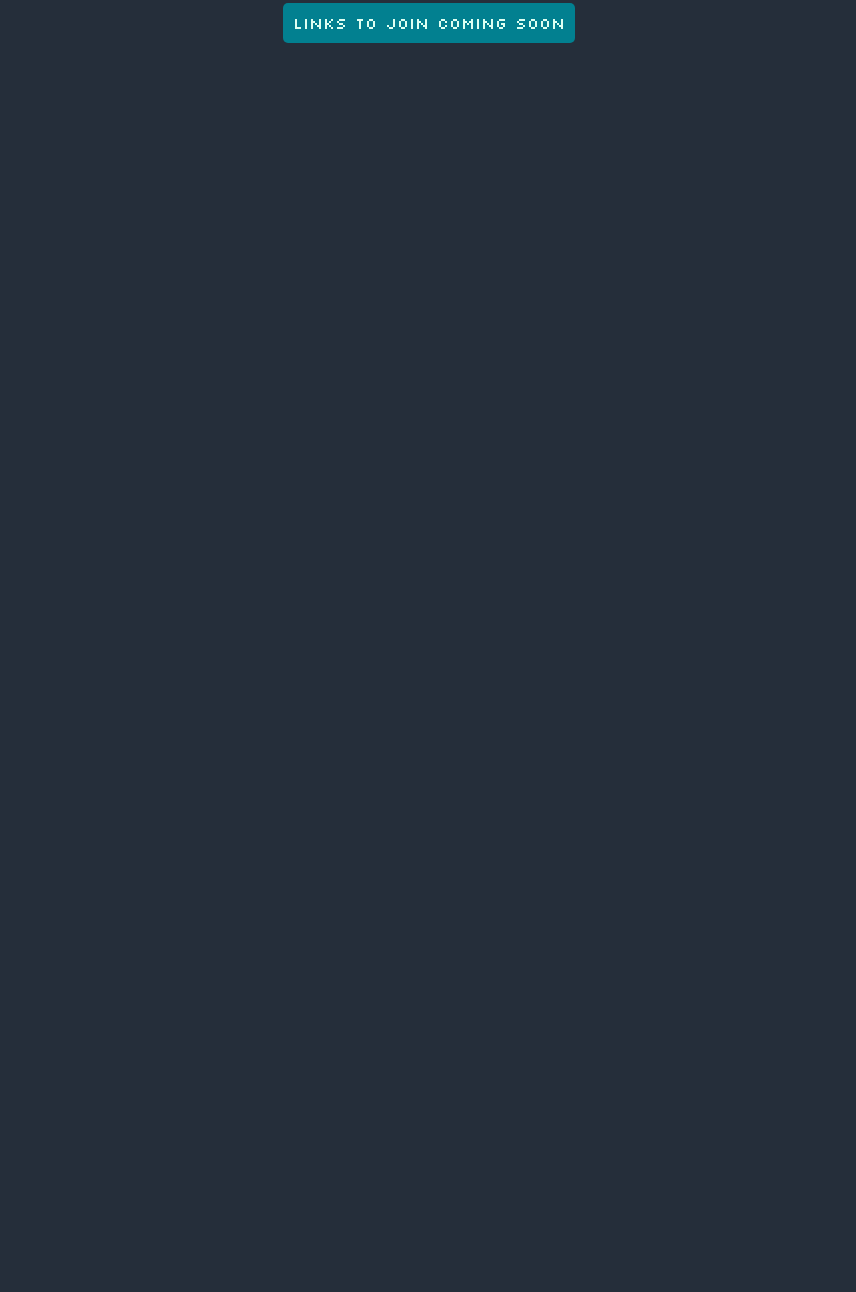
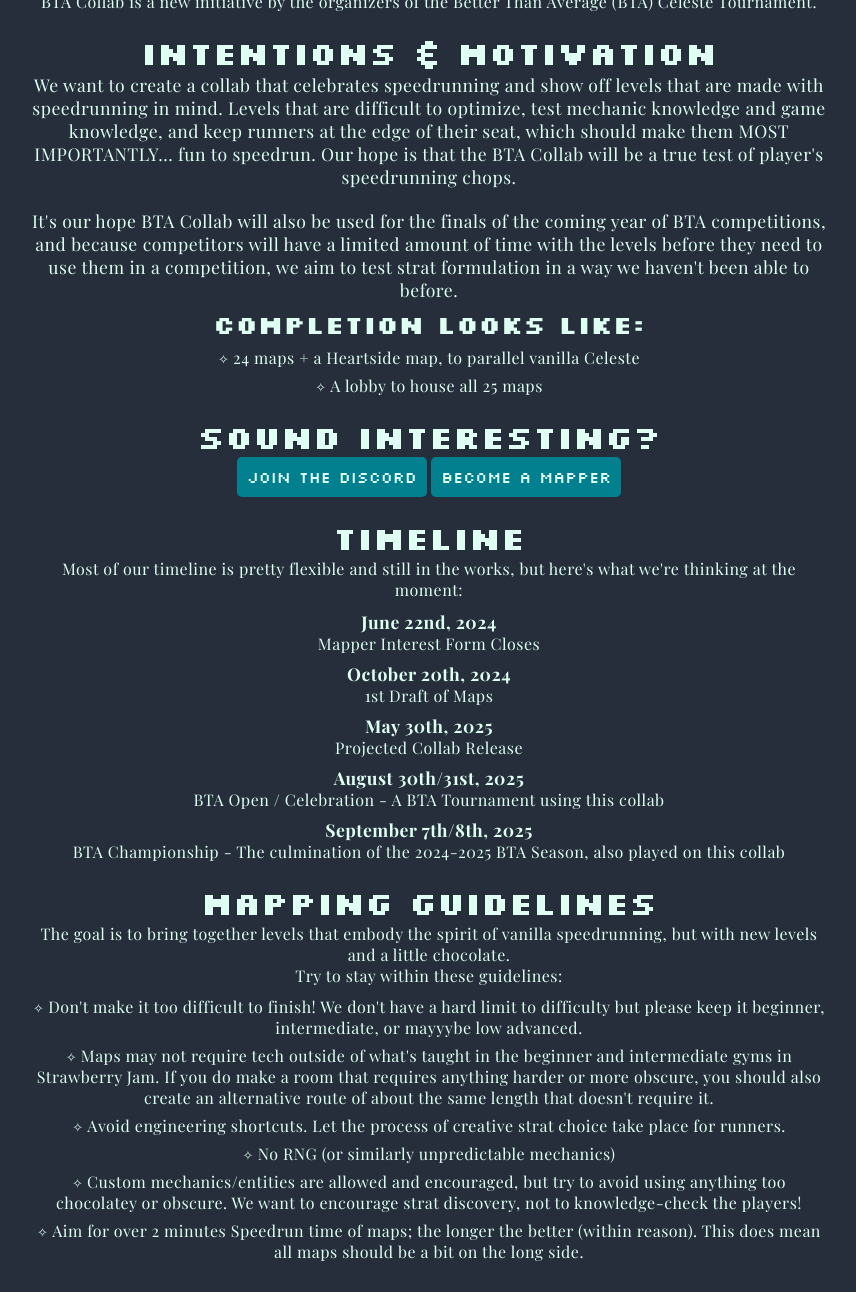
Before and after one commit to BetterThanAverage/collab.btaverage.info, a plain HTML site: page index.html in a window 1280 px wide. Shown: the part 111-1403 px from the top of the page, without its empty margins (211-1067 px from the left). Before the commit the page ends 800 px from the top, so only its background shows below. Drawn offline with nearby package versions, Linux system fonts and the light colour scheme; a web font is replaced by a local one.

Commit message:
Site with information!

```diff
--- a/index.css
+++ b/index.css
@@ -3,8 +3,8 @@
   --foreground: #defff2;
   --accent: #028090;
   --accent-dark: #00505a;
-    --font-family-header: 'Silkscreen';
-    --font-family-content: 'Playfair Display';
+  --font-family-header: "Silkscreen";
+  --font-family-content: "Playfair Display";
 }
 
 * {
@@ -21,10 +21,31 @@ body {
   text-align: center;
   font-family: var(--font-family-content), serif;
   font-kerning: 1px;
-    letter-spacing: .5px;
+  letter-spacing: 0.5px;
+  margin-bottom: 30px;
 }
 
-h1, h2, h3, h4 {
+h1 {
+  font-size: 5em;
+}
+
+@media only screen and (max-width: 670px) {
+    h1 {
+        font-size: 3.3em;
+    }
+}
+h2 {
+  margin-top: 20px;
+  font-size: 2em;
+}
+h3 {
+    font-size: 1.6em;
+  margin-top: 7px;
+}
+h1,
+h2,
+h3,
+h4 {
   font-family: var(--font-family-header), sans-serif;
   letter-spacing: normal;
 }
@@ -36,7 +57,7 @@ h1, h2, h3, h4 {
   text-decoration: none;
   font-family: var(--font-family-header), sans-serif;
   padding: 10px;
-    transition: background-color .2s ease;
+  transition: background-color 0.2s ease;
   color: var(--foreground);
   letter-spacing: normal;
 }
@@ -44,3 +65,40 @@ h1, h2, h3, h4 {
 .button:hover {
   background-color: var(--accent-dark);
 }
+
+main {
+  max-width: 95%;
+  margin: auto;
+}
+p,
+ul,
+dl {
+  max-width: 800px;
+  margin: auto;
+}
+p.importantbody {
+    font-size: 1.1em;
+}
+
+ul {
+  list-style-type: none;
+}
+ul.otherlist {
+    margin-top: 10px;
+}
+li {
+  margin-top: 7px;
+}
+li::before {
+  content: "✧ ";
+  font-size: small;
+}
+
+dl {
+  margin-top: 10px;
+}
+dt {
+  margin-top: 8px;
+  font-weight: bolder;
+  font-size: 1.1em;
+}
--- a/index.html
+++ b/index.html
@@ -1,13 +1,15 @@
 <!DOCTYPE html>
 <html lang="en">
-
   <head>
-    <meta charset="UTF-8">
-    <meta name="viewport" content="width=device-width, initial-scale=1.0">
-    <link rel="preconnect" href="https://fonts.googleapis.com">
-    <link rel="preconnect" href="https://fonts.gstatic.com" crossorigin>
-    <link href="https://fonts.googleapis.com/css2?family=Playfair+Display:ital,wght@0,400..900;1,400..900&family=Silkscreen:wght@400;700&display=swap" rel="stylesheet">
-    <link rel="stylesheet" href="index.css">
+    <meta charset="UTF-8" />
+    <meta name="viewport" content="width=device-width, initial-scale=1.0" />
+    <link rel="preconnect" href="https://fonts.googleapis.com" />
+    <link rel="preconnect" href="https://fonts.gstatic.com" crossorigin />
+    <link
+      href="https://fonts.googleapis.com/css2?family=Playfair+Display:ital,wght@0,400..900;1,400..900&family=Silkscreen:wght@400;700&display=swap"
+      rel="stylesheet"
+    />
+    <link rel="stylesheet" href="index.css" />
     <title>BTA Collab</title>
   </head>
 
@@ -15,16 +17,106 @@
     <main>
       <h1>BTA Collab</h1>
       <section>
-            <p>BTA Collab is a new initiative by the organizers of the Better Than Average (BTA) Celeste Tournament.</p>
-            <p>We want to create a custom map pack for Celeste to celebrate the spirit of speedrunning.</p>
+        <p>
+          BTA Collab is a new initiative by the organizers of the Better Than
+          Average (BTA) Celeste Tournament.
+        </p>
+      </section>
+      <section>
+        <h2>Intentions & Motivation</h2>
+        <p class="importantbody">
+          We want to create a collab that celebrates speedrunning and show off
+          levels that are made with speedrunning in mind. Levels that are
+          difficult to optimize, test mechanic knowledge and game knowledge, and
+          keep runners at the edge of their seat, which should make them MOST
+          IMPORTANTLY... fun to speedrun. Our hope is that the BTA Collab will
+          be a true test of player's speedrunning chops.
+        </p>
+        <br>
+        <p class="importantbody">
+          It's our hope BTA Collab will also be used for the finals of the coming year of BTA
+          competitions, and because competitors will have a limited amount of
+          time with the levels before they need to use them in a competition, we
+          aim to test strat formulation in a way we haven't been able to before.
+        </p>
+        <h3>Completion looks like:</h3>
+        <ul>
+          <li>24 maps + a Heartside map, to parallel vanilla Celeste</li>
+          <li>A lobby to house all 25 maps</li>
+        </ul>
       </section>
       <section>
         <h2>Sound Interesting?</h2>
-            <!-- <a class="button" href="/" target="_blank" rel="noopener noreferrer">Join the Discord</a>
-            <a class="button" href="/" target="_blank" rel="noopener noreferrer">Become a Mapper</a> -->
-            <p class="button">Links to join coming soon</p>
+        <a class="button" href="https://discord.com/invite/bRtVSkc2kN" target="_blank" rel="noopener noreferrer"
+          >Join the Discord</a
+        >
+        <a class="button" href="https://forms.gle/8VF62fQuSDZJHwXY8" target="_blank" rel="noopener noreferrer"
+          >Become a Mapper</a
+        >
+      </section>
+      <section>
+        <h2>Timeline</h2>
+        <p>
+          Most of our timeline is pretty flexible and still in the works, but
+          here's what we're thinking at the moment:
+        </p>
+        <dl>
+          <dt>June 22nd, 2024</dt>
+          <dd>Mapper Interest Form Closes</dd>
+
+          <dt>October 20th, 2024</dt>
+          <dd>1st Draft of Maps</dd>
+
+          <dt>May 30th, 2025</dt>
+          <dd>Projected Collab Release</dd>
+
+          <dt>August 30th/31st, 2025</dt>
+          <dd>BTA Open / Celebration - A BTA Tournament using this collab</dd>
+
+          <dt>September 7th/8th, 2025</dt>
+          <dd>
+            BTA Championship - The culmination of the 2024-2025 BTA Season, also
+            played on this collab
+          </dd>
+        </dl>
+      </section>
+      <section>
+        <h2>Mapping Guidelines</h2>
+        <p>
+          The goal is to bring together levels that embody the spirit of vanilla
+          speedrunning, but with new levels and a little chocolate.
+        </p>
+
+        <p>Try to stay within these guidelines:</p>
+        <ul class="otherlist">
+          <li>
+            Don't make it too difficult to finish! We don't have a hard limit to
+            difficulty but please keep it beginner, intermediate, or mayyybe low
+            advanced.
+          </li>
+          <li>
+            Maps may not require tech outside of what's taught in the beginner
+            and intermediate gyms in Strawberry Jam. If you do make a room that
+            requires anything harder or more obscure, you should also create an
+            alternative route of about the same length that doesn't require it.
+          </li>
+          <li>
+            Avoid engineering shortcuts. Let the process of creative strat
+            choice take place for runners.
+          </li>
+          <li>No RNG (or similarly unpredictable mechanics)</li>
+          <li>
+            Custom mechanics/entities are allowed and encouraged, but try to
+            avoid using anything too chocolatey or obscure. We want to encourage
+            strat discovery, not to knowledge-check the players!
+          </li>
+          <li>
+            Aim for over 2 minutes Speedrun time of maps; the longer the better
+            (within reason). This does mean all maps should be a bit on the long
+            side.
+          </li>
+        </ul>
       </section>
     </main>
   </body>
-
 </html>
```
Lines whose indentation alone changed are shown as unchanged.
